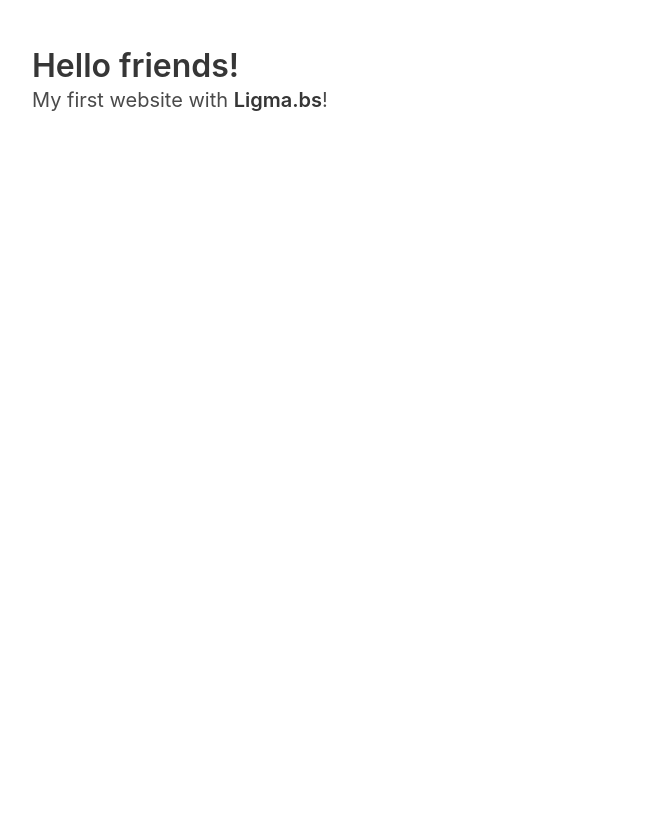
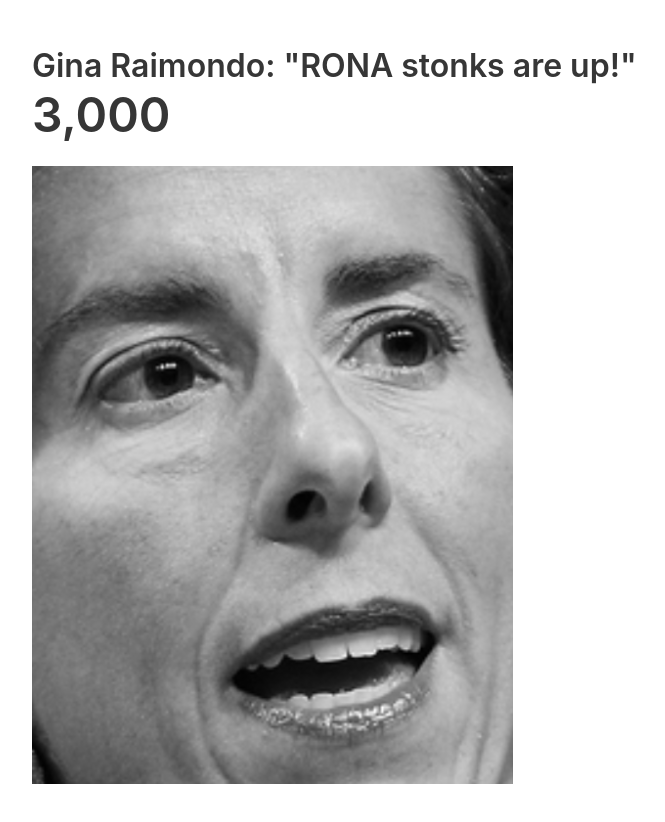
Before and after one commit to akc8012/gina-rona-app, a Preact app: page / in a window 1280 px wide. Shown: the top 822 px of the page, without its empty margins (32-697 px from the left). Before the commit the page ends 800 px from the top, so only its background shows below. Built offline with nearby package versions, Linux system fonts and the light colour scheme.

Commit message:
gina in the cloud

```diff
--- a/package.json
+++ b/package.json
@@ -4,6 +4,7 @@
   "license": "GPL-3.0-only",
   "dependencies": {
     "@fortawesome/fontawesome-free": "^5.13.1",
+    "assets": "^3.0.1",
     "bulma": "^0.9.0",
     "preact": "^10.4.5"
   },
--- a/src/main.tsx
+++ b/src/main.tsx
@@ -1,5 +1,5 @@
 import { h, render } from 'preact';
-
+import gina from './assets/two.png'; // TODO: why is there an error?
 import 'bulma/css/bulma.css'
 // import './style.scss'
 // import '@fortawesome/fontawesome-free/css/all.css';
@@ -9,11 +9,13 @@
 		<section class='section'>
 			<div class='container'>
 				<h1 class='title'>
-					Hello friends!
+					Gina Raimondo: "RONA stonks are up!"
 				</h1>
 				<p class='subtitle'>
-					My first website with <strong>Ligma.bs</strong>!
+
 				</p>
+				<h1 class='title is-1'>3,000</h1>
+				<img src={gina} />
 			</div>
 		</section>
 	);
```
Also changed, not shown: src/assets/two.png (added), 1 other file (tests, documents, lock files or other folders).
